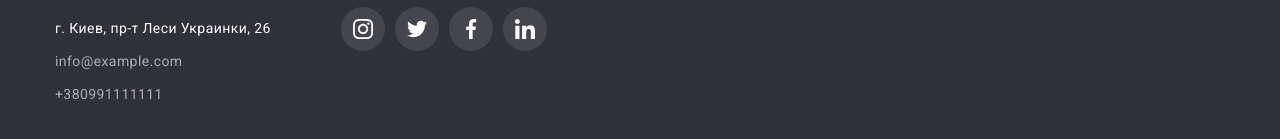
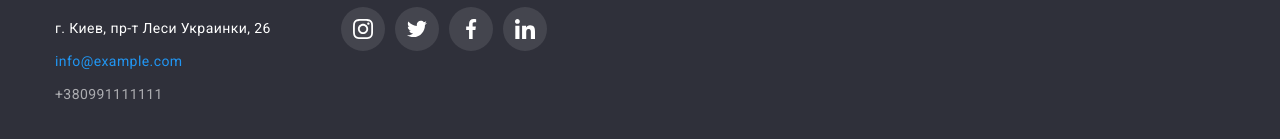
Before and after one commit to yevhensmirnov/goit-markup-hw-05, a plain HTML site: page index.html in a window 1280 px wide. In both pictures the pointer is over the link "info@example.com". Shown: the part 2753-2892 px from the top of the page. Drawn offline with nearby package versions, Linux system fonts and the light colour scheme.

Commit message:
Update style.css

```diff
--- a/css/style.css
+++ b/css/style.css
@@ -451,6 +451,10 @@ img {
 .footer-contact-item > .email {
   margin-bottom: 9px;
 }
+.footer .contacts:hover,
+.footer .contacts:focus {
+  color: var(--accent-color);
+}
 
 .contacts-wrapper {
   display: flex;
```
